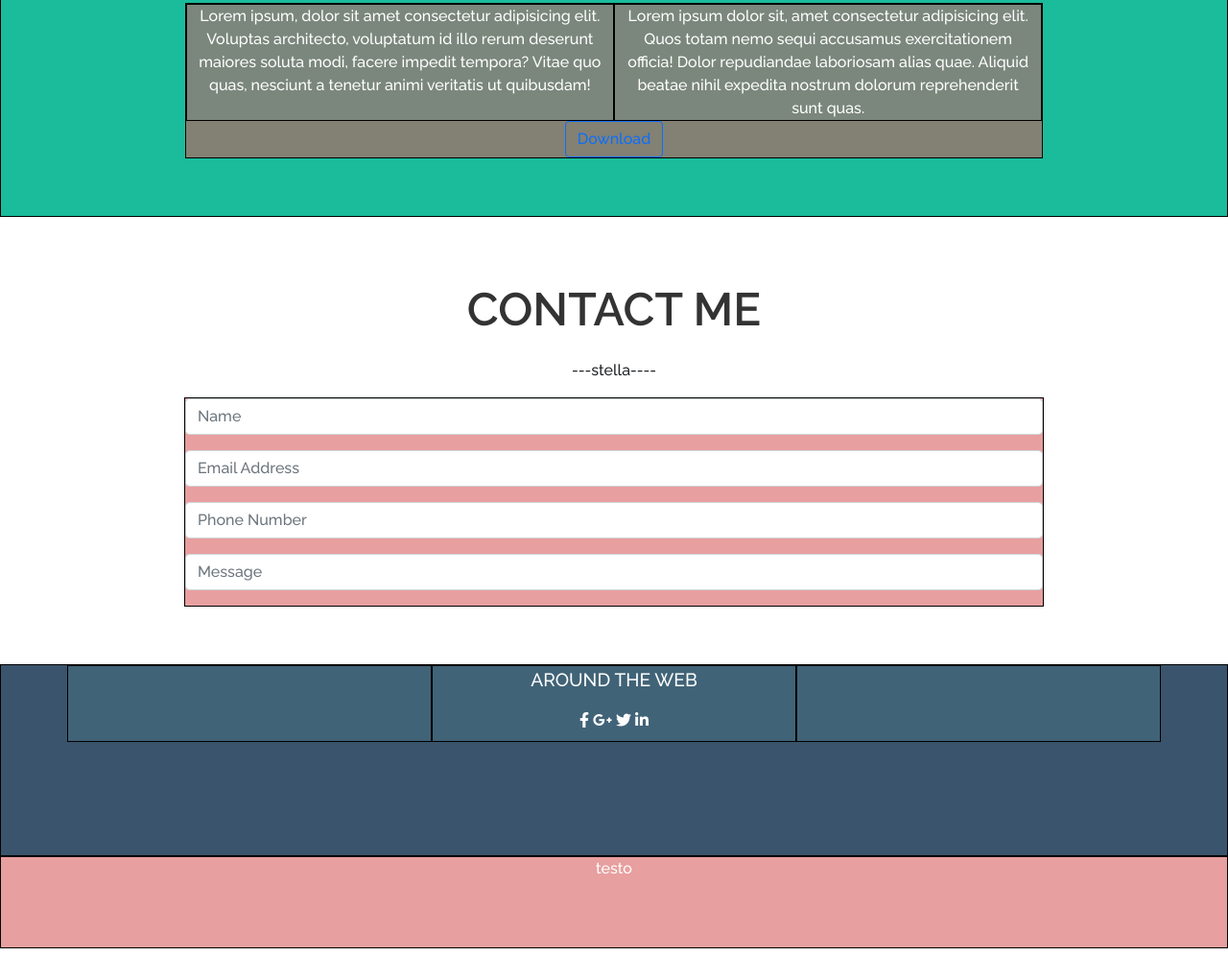
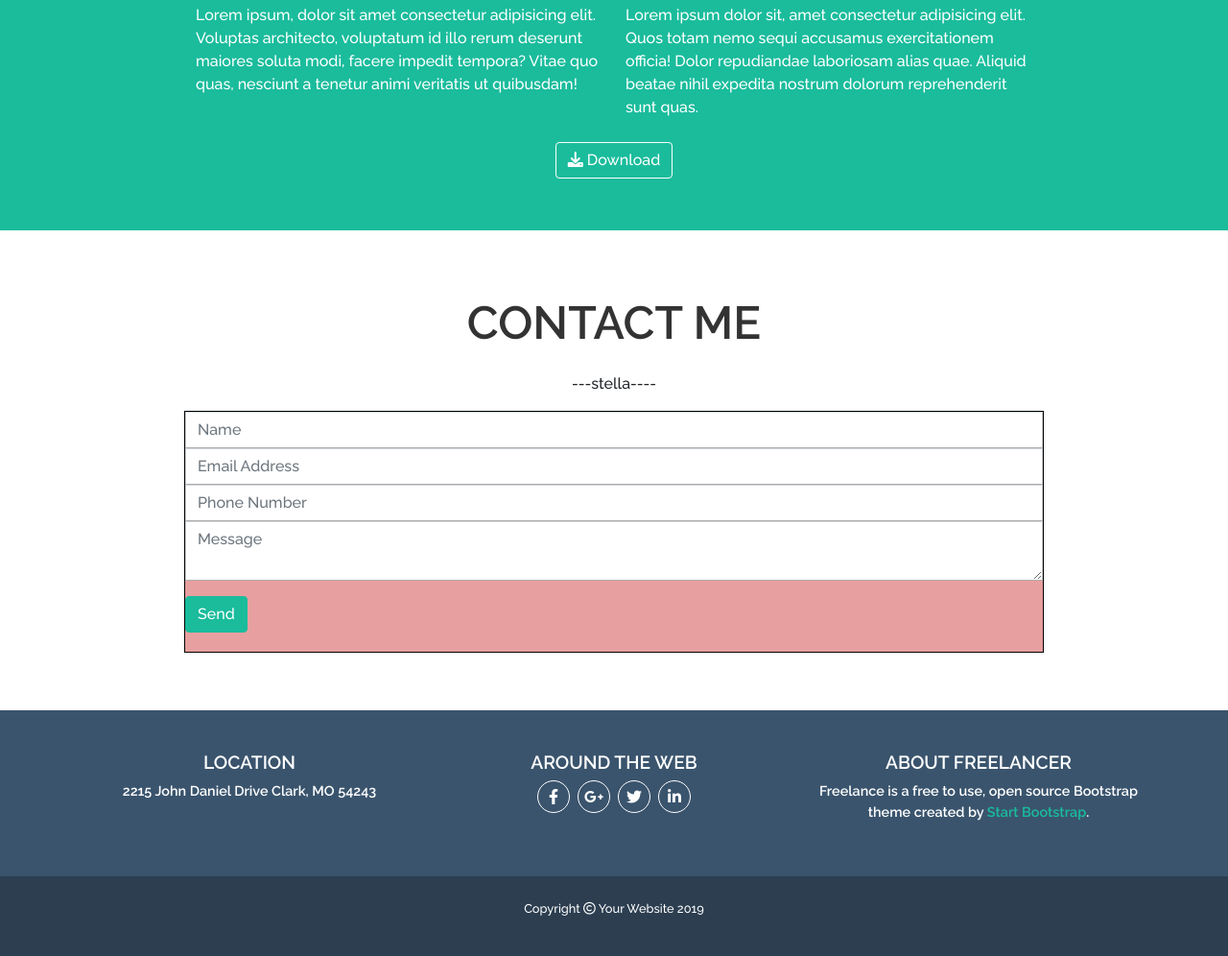
Before and after one commit to Silvia-Du/html-css-bootstrap-freelancer, a plain HTML site: page index.html in a window 1280 px wide. Shown: the part 1687-2683 px from the top of the page at 96% size. Drawn offline with nearby package versions, Linux system fonts and the light colour scheme.

Commit message:
sistemato footer e tolto debug

```diff
--- a/css/style.css
+++ b/css/style.css
@@ -1,9 +1,4 @@
 /* utitlitys */
-[class^="col"]{
-  background-color: rgba(95, 158, 160, .2);
-  border: 1px solid black;
-  min-height: 10vh;
-}
 
 .debug{
   background-color: rgba(214, 83, 83, 0.555);
@@ -55,7 +50,6 @@ header{
 /* JUMBOTRON */
 
 .sd-jumbotron{
-  min-height: 50vh;
   padding: 75px 0;
   background-color: #1abc9c;
 }
@@ -77,11 +71,10 @@ header{
 
 .sd-jumbotron .sd-container50 span{
   display: inline-block;
-  font-size: 1.2rem;
+  font-size: 1.3rem;
   color: white;
-
   text-transform: uppercase;
-  margin: 0 15px;
+  margin: 0 4px;
 }
 
 /* MAIN */
@@ -89,7 +82,6 @@ header{
 /* portfolio */
 
 .sd-portfolio{
-  min-height: 50vh;
   padding: 60px 0;
 }
 
@@ -110,8 +102,7 @@ header{
 /* about */
 
 .sd-about{
-  min-height: 50vh;
-  padding: 60px 0;
+  padding: 60px 0 30px 0;
   background-color: #1abc9c;
   color: white;
 }
@@ -121,11 +112,31 @@ header{
   border-color: white;
 }
 
+.sd-btn-download:hover{
+  color: #2c3e4f;
+  background-color: white;
+}
+
 /* contact */
 
 .sd-contact-form{
-  min-height: 50vh;
   padding: 60px 0;
+}
+
+.sd-form-item{
+  border-bottom: 1px solid #afabab;
+  color: #364758;
+  border-radius: 0;
+}
+
+.sd-btn-send{
+  background-color: #1abc9c;
+  border-color: #1abc9c;
+}
+
+.sd-btn-send:hover{
+  background-color: #1f826c;
+  border-color: #1f826c;
 }
 
 /* FOOTER */
@@ -135,16 +146,45 @@ footer{
 
 }
 
-footer ._top{
-  min-height: 25vh;
+footer .top{
   background-color: #3a546d;
+  padding: 40px 0;
 }
 
-footer ._bottom{
-  min-height: 12vh;
+footer .bottom{
+  background-color: #2c3e50;
+  font-size: 0.8rem;
 }
 
 .sd-footer-title{
   font-size: 1.2rem;
+  font-weight: bold;
   text-transform: uppercase;
+  margin-bottom: 5px;
 }
+
+footer .top .sd-subtitle{
+  font-size: 0.9rem;
+  font-weight: bold;
+}
+
+footer .top .center .bord-i{
+  display: flex;
+  justify-content: center;
+  align-items: center;
+  width: 34px;
+  height: 34px;
+  border: 1px solid white;
+  border-radius: 50%;
+}
+
+.link-cta-footer{
+  text-decoration: none;
+  color: #1abc9c;
+}
+
+.link-cta-footer:hover{
+  color: #9ff7e5;
+}
+
+/* media query */
--- a/index.html
+++ b/index.html
@@ -32,8 +32,8 @@
       <div class="sd-subtitl d-flex">
         <span>Graphic artist</span>
         <i class="fa-solid fa-hyphen"></i>
-        <span>Web designer</span>
-        <span>Illustrator</span>
+        <span>- Web designer</span>
+        <span>- Illustrator</span>
       </div>
 
     </div>
@@ -84,23 +84,23 @@
       </div>
     </div>
     <!-- about -->
-    <div class="sd-about debug">
+    <div class="sd-about">
       <div class="container text-center mb-3">
         <p class="sd-title">About</p>
         <div class="stella">---stella----</div>
       </div>
-      <div class="sd-container70 debug">
+      <div class="sd-container70">
         <div class="container-fluid text-center">
           <div class="row row-cols-1 row-cols-md-2">
-            <div class="col">
+            <div class="col text-start">
               Lorem ipsum, dolor sit amet consectetur adipisicing elit. Voluptas architecto, voluptatum id illo rerum deserunt maiores soluta modi, facere impedit tempora? Vitae quo quas, nesciunt a tenetur animi veritatis ut quibusdam!
             </div>
-            <div class="col">
+            <div class="col text-start">
               Lorem ipsum dolor sit, amet consectetur adipisicing elit. Quos totam nemo sequi accusamus exercitationem officia! Dolor repudiandae laboriosam alias quae. Aliquid beatae nihil expedita nostrum dolorum reprehenderit sunt quas.
             </div>
           </div>
-          <button type="button sd-btn-download my-2" class="btn btn-outline-primary">
-
+          <button type="button" class="btn btn-outline-light sd-btn-download my-4">
+            <i class="fa-solid fa-download"></i>
             Download
           </button>
         </div>
@@ -113,17 +113,14 @@
         <div class="stella">---stella----</div>
       </div>
       <div class="sd-container70 debug">
-        <div class="mb-3">
-          <input type="text" class="form-control" id="name-surname" placeholder="Name">
-        </div>
-        <div class="mb-3">
-          <input type="email" class="form-control" id="e-mail" placeholder="Email Address">
-        </div>
-        <div class="mb-3">
-          <input type="text" class="form-control" id="phone-number" placeholder="Phone Number">
-        </div>
-        <div class="mb-3">
-          <input type="text" class="form-control" id="text-area" placeholder="Message">
+
+        <input type="text" class="form-control sd-form-item" id="name-surname" placeholder="Name">
+        <input type="email" class="form-control sd-form-item" id="e-mail" placeholder="Email Address">
+        <input type="text" class="form-control sd-form-item" id="phone-number" placeholder="Phone Number">
+        <textarea class="form-control sd-form-item" placeholder="Message" cols="20"></textarea>
+
+        <div class="mb-1">
+          <button type="submit" class="btn btn-primary sd-btn-send my-3">Send</button>
         </div>
       </div>
     </div>
@@ -135,24 +132,49 @@
   <!-- FOOTER -->
   <footer>
 
-    <div class="_top debug">
+    <div class="top">
       <div class="container">
         <div class="row row-cols-1 row-cols-md-3">
-          <div class="col left"></div>
+
+          <div class="col left text-center">
+            <p class="sd-footer-title">Location</p>
+            <p class="sd-subtitle">2215 John Daniel Drive Clark, MO 54243</p>
+          </div>
+
           <div class="col center text-center">
             <p class="sd-footer-title">Around the web</p>
-            <i class="fa-brands fa-facebook-f"></i>
-            <i class="fa-brands fa-google-plus-g"></i>
-            <i class="fa-brands fa-twitter"></i>
-            <i class="fa-brands fa-linkedin-in"></i>
+            <div class="icon-container d-flex justify-content-center">
+              <div class="bord-i mx-1">
+                <i class="fa-brands fa-facebook-f"></i>
+              </div>
+              <div class="bord-i mx-1">
+                <i class="fa-brands fa-google-plus-g"></i>
+              </div>
+              <div class="bord-i mx-1">
+                <i class="fa-brands fa-twitter"></i>
+              </div>
+              <div class="bord-i mx-1">
+                <i class="fa-brands fa-linkedin-in"></i>
+              </div>
+            </div>
           </div>
-          <div class="col right"></div>
+
+          <div class="col right text-center">
+            <p class="sd-footer-title">About freelancer</p>
+            <p class="sd-subtitle">Freelance is a free to use, open source Bootstrap theme created by
+              <a class="link-cta-footer" href="#">Start Bootstrap</a>.
+            </p>
+          </div>
         </div>
       </div>
     </div>
-    <div class="_bottom debug text-center">
+    <div class="bottom text-center py-4">
       <div class="copyright">
-        <p>testo</p>
+        <p>
+          Copyright
+          <i class="fa-regular fa-copyright"></i>
+          Your Website 2019
+        </p>
       </div>
     </div>
 
```
